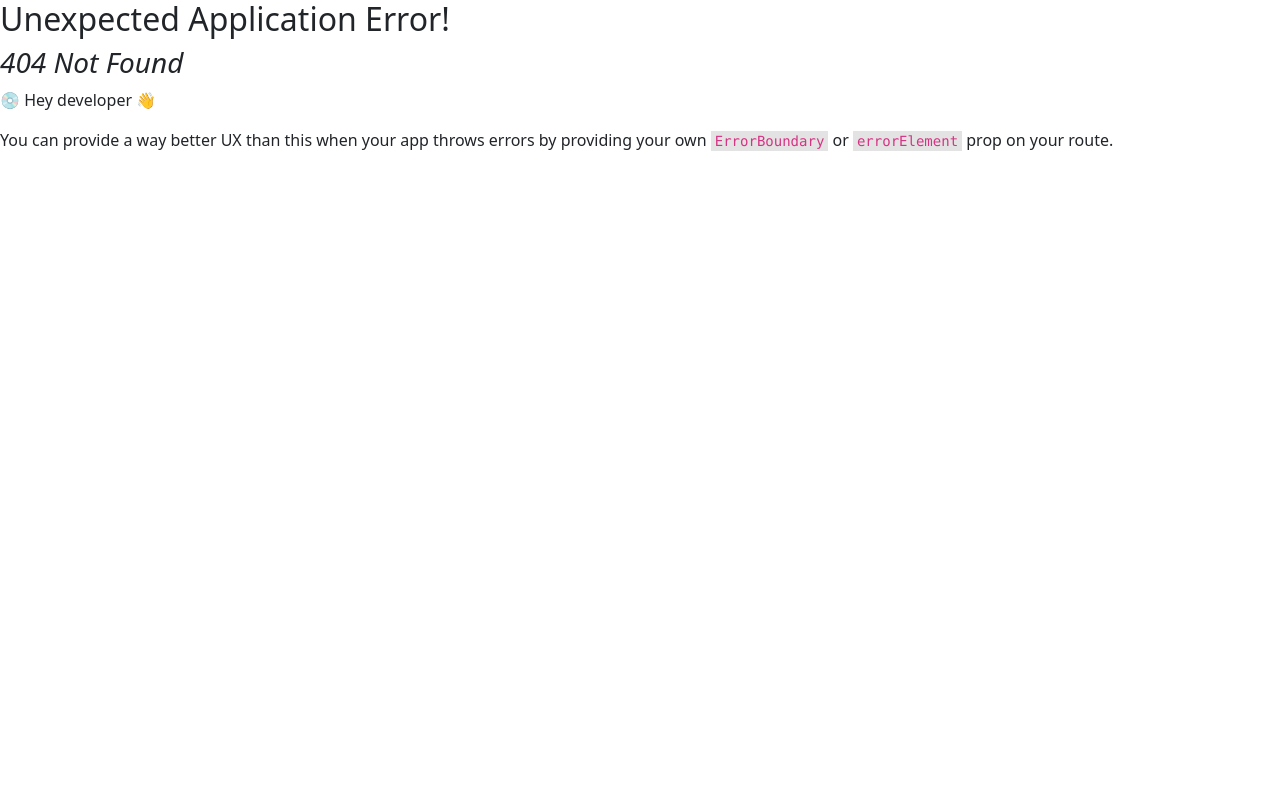
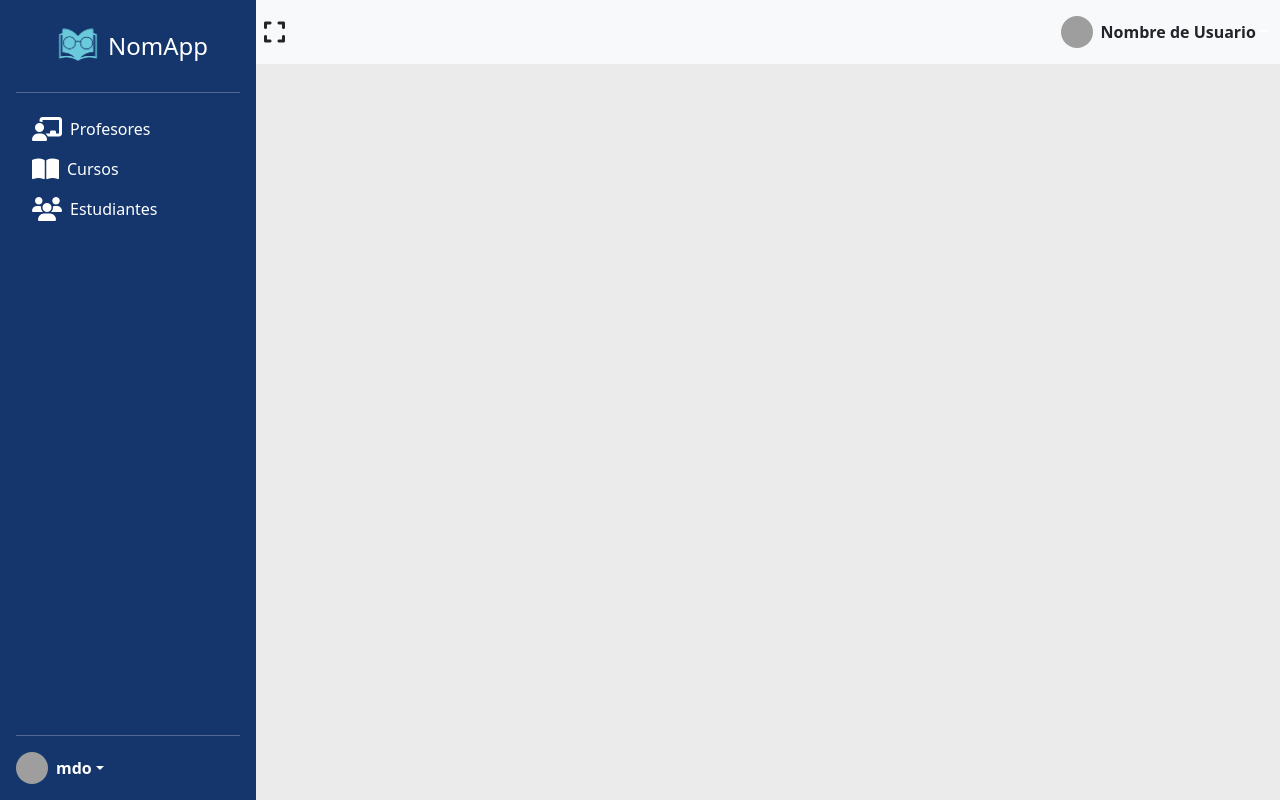
Before and after one commit to dmidence/frontend-industria, a React (Vite) app: page /admin in a window 1280 px wide. Before the commit this address had no page. Built offline with nearby package versions, Linux system fonts and the light colour scheme; grey boxes are pictures that could not be loaded.

Commit message:
Added Admin page

```diff
--- a/index.html
+++ b/index.html
@@ -9,6 +9,8 @@
       href="https://cdn.jsdelivr.net/npm/bootstrap@5.2.2/dist/css/bootstrap.min.css"
       rel="stylesheet"
     />
+    <!-- FontAwesome -->
+    <link rel="stylesheet" href="https://cdnjs.cloudflare.com/ajax/libs/font-awesome/6.2.0/css/all.min.css"  />
     <title>Pj Industria</title>
   </head>
   <body>
--- /dev/null
+++ b/src/components/Navbar/AdminNavbar.tsx
@@ -0,0 +1,52 @@
+import React from 'react'
+
+export default function AdminNavbar({handleWidth}:{handleWidth:()=>void}) {
+  return <nav className="navbar navbar-expand-lg navbar-light bg-light pe-1">
+  {/* <button
+    className="navbar-toggler"
+    type="button"
+    data-toggle="collapse"
+    data-target="#navbarTogglerDemo01"
+    aria-controls="navbarTogglerDemo01"
+    aria-expanded="false"
+    aria-label="Toggle navigation"
+  >
+    <span className="navbar-toggler-icon"></span>
+  </button> */}
+  <div
+    className=" navbar-collapse justify-content-end"
+    id="navbarTogglerDemo01"
+  >
+    <div className="d-flex w-100 justify-content-between align-items-center p-2">
+    <i className="fa-solid fa-expand fa-xl cursor-pointer option_item" onClick={()=>handleWidth()}></i>
+      <a
+        href="#"
+        className="d-flex align-items-center text-white text-decoration-none dropdown-toggle"
+        id="dropdownUser1"
+        data-bs-toggle="dropdown"
+        aria-expanded="false"
+      >
+
+        <img
+          src="https://github.com/mdo.png"
+          alt=""
+          width="32"
+          height="32"
+          className="rounded-circle"
+        />
+        <strong className="ps-2 text-dark">Nombre de Usuario</strong>
+      </a>
+      <ul
+        className="dropdown-menu dropdown-menu-dark text-small shadow"
+        aria-labelledby="dropdownUser1"
+      >
+        <li>
+          <a className="dropdown-item" href="#">
+            Cerrar Sesion
+          </a>
+        </li>
+      </ul>
+    </div>
+  </div>
+</nav>
+}
--- /dev/null
+++ b/src/components/Sidebar/Sidebar.module.scss
@@ -0,0 +1,4 @@
+@import "../../colors.scss";
+.sidebar__bg{
+    background-color: $back-custom-color;
+}
--- /dev/null
+++ b/src/components/Sidebar/Sidebar.tsx
@@ -0,0 +1,73 @@
+import React from 'react'
+import style from './Sidebar.module.scss'
+import logo from '../../assets/img/logo3.png'
+export default function Sidebar({width,fullView}:{width:number,fullView:boolean}) {
+  let adminRoutes = [
+    {
+      label: 'Profesores',
+      icon: <i className="fa-solid fa-chalkboard-user fa-xl"></i>,
+    },
+    { label: 'Cursos', icon: <i className="fas fa-book-open fa-xl"></i> },
+    { label: 'Estudiantes', icon: <i className="fa-solid fa-users fa-xl"></i> },
+  ]
+  return (
+    <aside
+      className={`d-flex flex-column flex-shrink-0 p-3 text-white main-admin-sidebar  p-0 ${style.sidebar__bg} `}
+      style={{ width: `${100-width}%`, height: '100vh' , marginLeft:`-${fullView ?`${100-width}%`:0}`, transition:"margin .3s"}}
+
+    >
+      <a
+        href="/"
+        className="d-flex w-100 justify-content-center align-items-center mb-3 mb-md-0 me-md-auto text-white text-decoration-none"
+      >
+        <img src={logo} alt="Logo" className="img-fluid img-brand" />
+        <span className="fs-4">NomApp</span>
+      </a>
+      <hr />
+      <ul className="nav nav-pills flex-column mb-auto">
+        {adminRoutes.map(({ label, icon }) => (
+          <SidebarItems label={label} icon={icon} />
+        ))}
+      </ul>
+      <hr />
+      <div className="dropdown">
+        <a
+          href="#"
+          className="d-flex align-items-center text-white text-decoration-none dropdown-toggle"
+          id="dropdownUser1"
+          data-bs-toggle="dropdown"
+          aria-expanded="false"
+        >
+          <img
+            src="https://github.com/mdo.png"
+            alt=""
+            width="32"
+            height="32"
+            className="rounded-circle me-2"
+          />
+          <strong>mdo</strong>
+        </a>
+        <ul
+          className="dropdown-menu dropdown-menu-dark text-small shadow"
+          aria-labelledby="dropdownUser1"
+        >
+          <li>
+            <a className="dropdown-item" href="#">
+              Cerrar Sesion
+            </a>
+          </li>
+        </ul>
+      </div>
+    </aside>
+  )
+}
+
+function SidebarItems({ label, icon }: { label: string; icon: any }) {
+  return (
+    <li>
+      <a href="#" className="nav-link text-white d-flex  align-items-center">
+        {icon} <span className="ms-2">{label}</span>
+      </a>
+    </li>
+  )
+}
--- a/src/index.scss
+++ b/src/index.scss
@@ -3,3 +3,21 @@
   padding: 0;
   box-sizing: border-box;
 }
+
+
+.bg-gray{
+  background-color: rgb(235, 235, 235);
+}
+
+.w-full{
+  width: 100%;
+}
+
+.cursor-pointer{
+  cursor: pointer !important;
+  .option_item{
+    &:hover{
+      color: red;
+    }
+  }
+}
--- a/src/main.tsx
+++ b/src/main.tsx
@@ -1,6 +1,7 @@
 import React from "react";
 import ReactDOM from "react-dom/client";
 import Landing from "./pages/landing/landing";
+import MasterAdmin from "./pages/admin/MasterAdmin";
 import "./index.scss";
 
 import { createBrowserRouter, RouterProvider, Route } from "react-router-dom";
@@ -9,6 +10,10 @@ const router = createBrowserRouter([
     path: "/",
     element: <Landing></Landing>,
   },
+  {
+    path: "/admin",
+    element: <MasterAdmin></MasterAdmin>,
+  },
 ]);
 
 ReactDOM.createRoot(document.getElementById("root") as HTMLElement).render(
--- /dev/null
+++ b/src/pages/admin/MasterAdmin.tsx
@@ -0,0 +1,25 @@
+import React,{useState} from 'react'
+import Sidebar from '../../components/Sidebar/Sidebar'
+import AdminNavbar from '../../components/Navbar/AdminNavbar'
+export default function MasterAdmin() {
+    let initialWidth = 80;
+    const [fullView, setfullView] = useState<boolean>(false);
+    const [width, setwidth] = useState<number>(initialWidth);
+    const handleWidth = ()=>{
+        if(width<100){
+            setwidth(100)
+            setfullView(true)
+        }else{
+            setwidth(initialWidth)
+            setfullView(false)
+        }
+    }
+  return (
+    <div className="d-flex">
+      <Sidebar width={initialWidth} fullView={fullView}></Sidebar>
+      <div style={{ width: `${width}%`, transition:"width .3s" }} className="bg-gray m-0 p-0">
+        <AdminNavbar handleWidth={handleWidth}></AdminNavbar>
+      </div>
+    </div>
+  )
+}
```
Also changed, not shown: src/components/Sidebar.tsx (deleted, +0 -7 lines).
